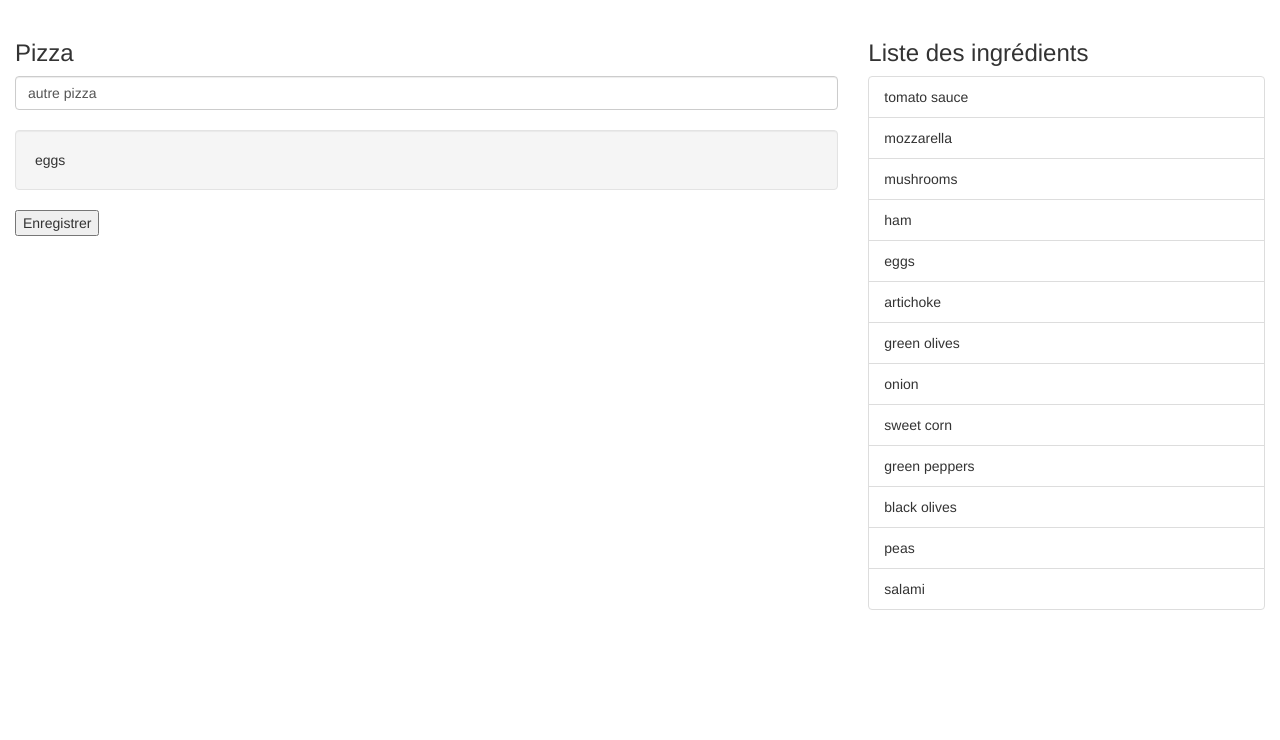
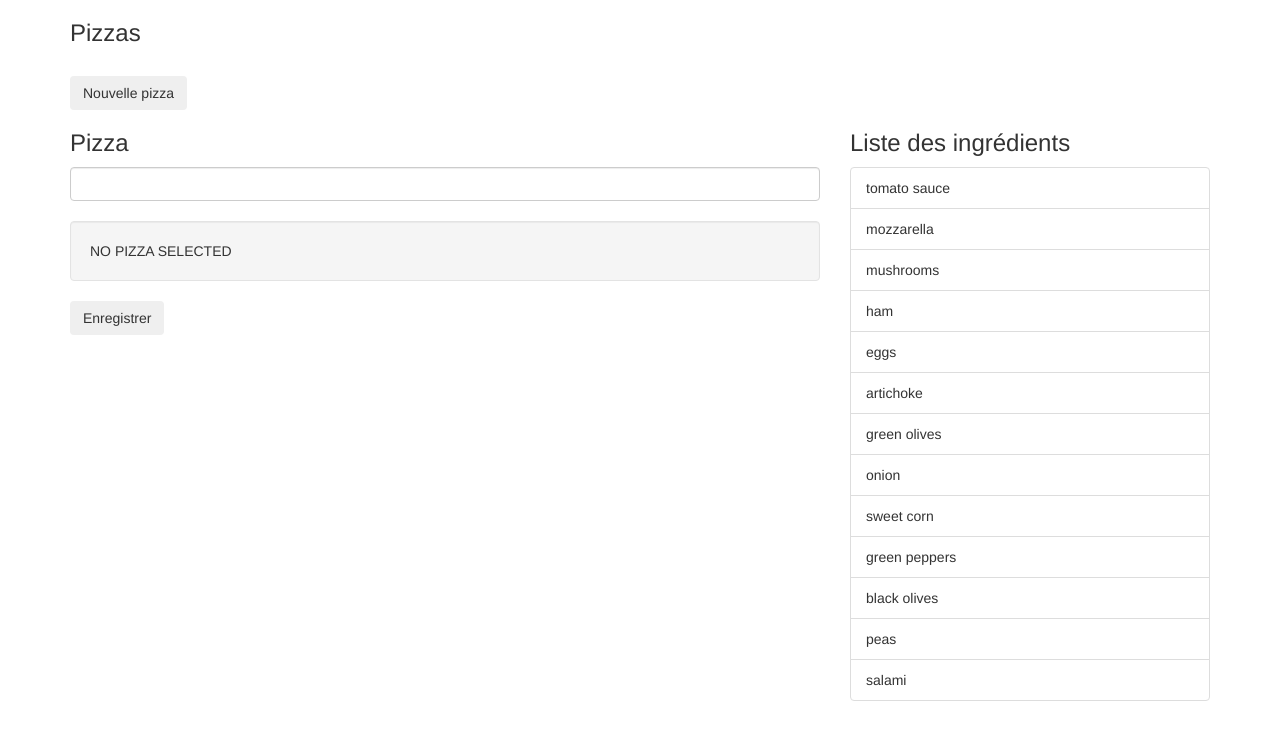
Before and after one commit to t8g/pizza, a website with bundled scripts: page static/index.html in a window 1280 px wide. Built offline with nearby package versions, Linux system fonts and the light colour scheme.

Commit message:
save pizza

```diff
--- a/src/index.js
+++ b/src/index.js
@@ -3,19 +3,20 @@ import { PizzaList } from './pizza-list.js'
 import { toppings } from './toppings.js'
 
 var pizzaList = new PizzaList()
-var pizza = new Pizza({ name: 'autre pizza', toppings: ['eggs'] })
+var pizza = null
 
-document.getElementById('toppings').innerHTML = pizza.allToppingsToHtml()
+var pizzaArea = document.getElementById('pizzaToppings')
+var pizzaName = document.getElementById('pizzaName')
+var savePizza = document.getElementById('savePizza')
+var newPizza = document.getElementById('newPizza')
+
+document.getElementById('toppings').innerHTML = new Pizza().allToppingsToHtml()
 Array.prototype.slice.call(document.getElementsByClassName('topping'))
   .forEach(li => {
     li.addEventListener('dragstart', evt => {
       evt.dataTransfer.setData('text/html', li.dataset.topping)
     }, false)
   })
-
-var pizzaArea = document.getElementById('pizzaToppings')
-var pizzaName = document.getElementById('pizzaName')
-var savePizza = document.getElementById('savePizza')
 
 pizzaArea.addEventListener('dragenter', evt => {
   evt.preventDefault()
@@ -39,12 +40,25 @@ pizzaArea.addEventListener('drop', evt => {
 }, false)
 
 savePizza.addEventListener('click', evt => {
+  if (!pizza) return
   pizza.setName(pizzaName.value)
   pizzaList.savePizza(pizza)
   drawPizzaList()
+  pizza = null
+  drawPizza()
+}, false)
+
+newPizza.addEventListener('click', evt => {
+  pizza = new Pizza({ name: 'autre pizza' })
+  drawPizza()
 })
 
 function drawPizza () {
+  if (!pizza) {
+    pizzaArea.innerHTML = 'NO PIZZA SELECTED'
+    pizzaName.value = ''
+    return
+  }
   pizzaArea.innerHTML = pizza.toppings2string()
   pizzaName.value = pizza.name
 }
--- a/src/pizza-list.js
+++ b/src/pizza-list.js
@@ -46,7 +46,7 @@ export class PizzaList {
       .then(pizzas => pizzas.map(json => new Pizza(json)))
       .then(pizzas => pizzas.map(pizza => pizza.toHtml()))
       .then(pizzaRows => `
-        <table class="table">
+        <table class="table table-bordered">
           ${pizzaRows.join('')}
         </table>
       `)
--- a/static/index.html
+++ b/static/index.html
@@ -5,10 +5,16 @@
   </head>
   <body>
 
-    <div class="container-fluid">
+    <div class="container">
 
       <div class="row">
+        <div class="col-md-12">
+          <h3>Pizzas</h3>
+        </div>
         <div class="col-md-12" id="pizzas"></div>
+        <div class="col-md-12">
+          <button id="newPizza" class="btn">Nouvelle pizza</button>
+        </div>
       </div>
 
       <div class="row">
@@ -17,7 +23,7 @@
           <input id="pizzaName" type="text" class="form-control">
           <br>
           <div class="well" id="pizzaToppings"></div>
-          <button id="savePizza">Enregistrer</button>
+          <button id="savePizza" class="btn">Enregistrer</button>
         </div>
         <div class="col-md-4">
           <h3>Liste des ingrédients</h3>
```
